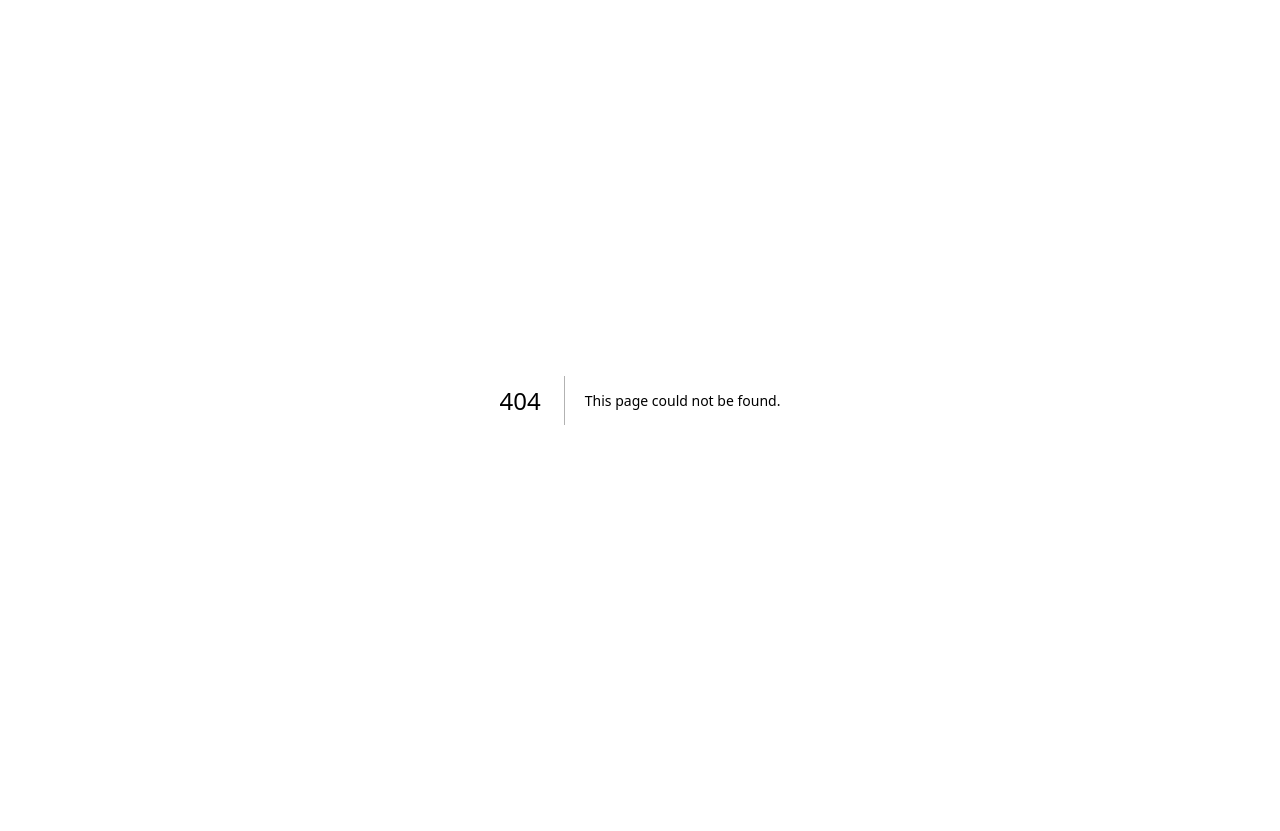
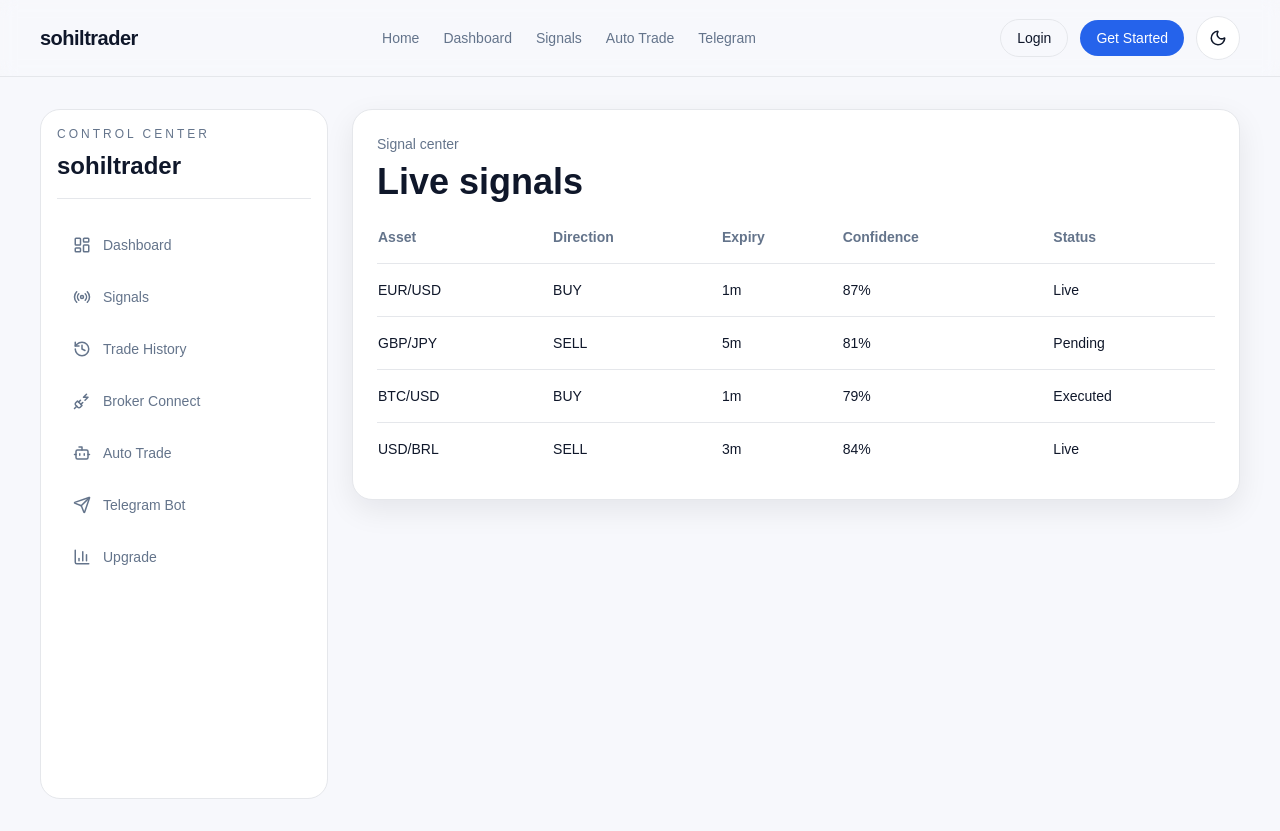
Before and after one commit to sohilcodes/SohilEATrading, a Next.js app: page /signals in a window 1280 px wide. Before the commit this address had no page. Before the commit the page ends 800 px from the top, so only its background shows below. Built offline with nearby package versions, Linux system fonts and the light colour scheme.

Commit message:
Create page.tsx

```diff
--- /dev/null
+++ b/app/signals/page.tsx
@@ -0,0 +1,43 @@
+import { DashboardLayout } from '@/components/dashboard-layout';
+
+const rows = [
+  ['EUR/USD', 'BUY', '1m', '87%', 'Live'],
+  ['GBP/JPY', 'SELL', '5m', '81%', 'Pending'],
+  ['BTC/USD', 'BUY', '1m', '79%', 'Executed'],
+  ['USD/BRL', 'SELL', '3m', '84%', 'Live'],
+];
+
+export default function SignalsPage() {
+  return (
+    <DashboardLayout>
+      <section className="card p-6 shadow-soft">
+        <p className="text-sm text-muted">Signal center</p>
+        <h1 className="mt-2 text-4xl font-semibold">Live signals</h1>
+
+        <div className="mt-6 overflow-x-auto">
+          <table className="min-w-full text-left text-sm">
+            <thead className="text-muted">
+              <tr>
+                <th className="pb-4">Asset</th>
+                <th className="pb-4">Direction</th>
+                <th className="pb-4">Expiry</th>
+                <th className="pb-4">Confidence</th>
+                <th className="pb-4">Status</th>
+              </tr>
+            </thead>
+
+            <tbody>
+              {rows.map((row) => (
+                <tr key={row.join('-')} className="border-t border-border">
+                  {row.map((cell) => (
+                    <td key={cell} className="py-4">{cell}</td>
+                  ))}
+                </tr>
+              ))}
+            </tbody>
+          </table>
+        </div>
+      </section>
+    </DashboardLayout>
+  );
+}
```
